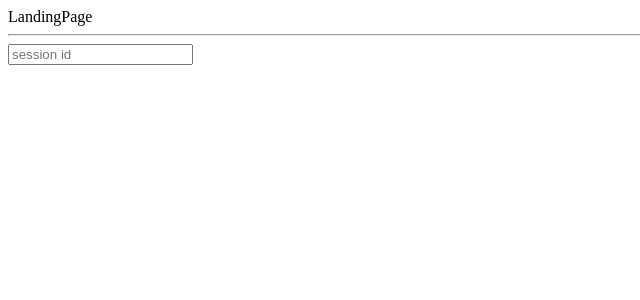
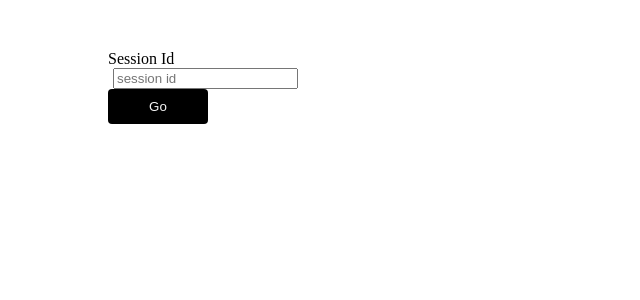
Before and after one commit to wxlai90/letterbox, a React (Create React App) app in the folder client/: page / in a window 1280 px wide. Shown: the top 300 px of the page, without its empty margins (0-640 px from the left). Built offline with nearby package versions, Linux system fonts and the light colour scheme.

Commit message:
Added input and redirect to letterbox route.

```diff
--- /dev/null
+++ b/client/src/components/CustomButton/custom_button.component.jsx
@@ -0,0 +1,25 @@
+import React from 'react'
+import styled from 'styled-components'
+
+
+const StyledButton = styled.button`
+    background-color: black;
+    color: whitesmoke;
+    border: none;
+    border-radius: 4px;
+    padding: 10px 20px;
+    cursor: pointer;
+    &:hover {
+        background-color: white;
+        color: black;
+        border: 1px solid black;
+    }
+`
+
+const CustomButton = ({ children, ...props }) => (
+    <StyledButton {...props}>
+        {children}
+    </StyledButton>
+)
+
+export default CustomButton
--- /dev/null
+++ b/client/src/components/CustomInput/custom_input.component.jsx
@@ -0,0 +1,14 @@
+import React from 'react'
+
+const CustomInput = ({ children, label, ...props }) => {
+    return (
+        <label>
+            {
+                label
+            }
+            <input {...props} style={{ marginLeft: '5px' }} />
+        </label>
+    )
+}
+
+export default CustomInput
--- a/client/src/pages/LandingPage.jsx
+++ b/client/src/pages/LandingPage.jsx
@@ -2,18 +2,40 @@ import React from 'react'
 import { setSessionId } from '../redux/session/session.actions'
 import { connect } from 'react-redux'
 
+import styled from 'styled-components'
+import CustomInput from '../components/CustomInput/custom_input.component'
+import CustomButton from '../components/CustomButton/custom_button.component'
 
-const LandingPage = ({ sessionId, setSessionId }) => (
-    <div>
-        LandingPage
-        <hr />
-        <input
-            type="text"
-            value={sessionId}
-            onChange={e => setSessionId(e.target.value)}
-            placeholder="session id"
-        />
-    </div>
+
+const Container = styled.div`
+    display: flex;
+    justify-content: center;
+    flex-direction: column;
+    flex-wrap: wrap;
+    margin: 50px 100px;
+`
+
+const FormContainer = styled.div`
+    display: flex;
+    justify-content: center;
+    flex-direction: column;
+    width: 100px;
+`
+
+// fix styling at the end
+const LandingPage = ({ sessionId, setSessionId, history }) => (
+    <Container>
+        <FormContainer>
+            <CustomInput
+                type="text"
+                value={sessionId}
+                onChange={e => setSessionId(e.target.value)}
+                placeholder="session id"
+                label="Session Id"
+            />
+            <CustomButton onClick={() => history.push(`/${sessionId}`)}>Go</CustomButton>
+        </FormContainer>
+    </Container>
 )
 
 
```
